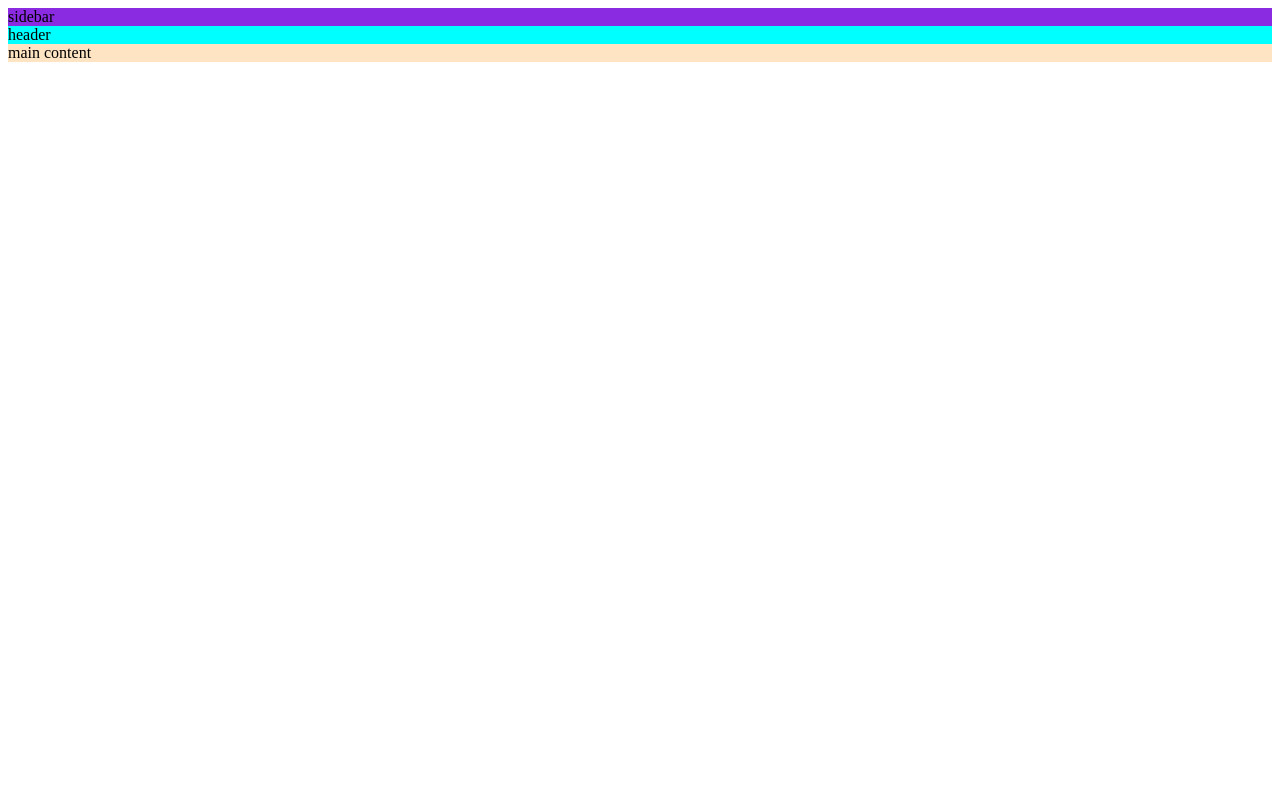
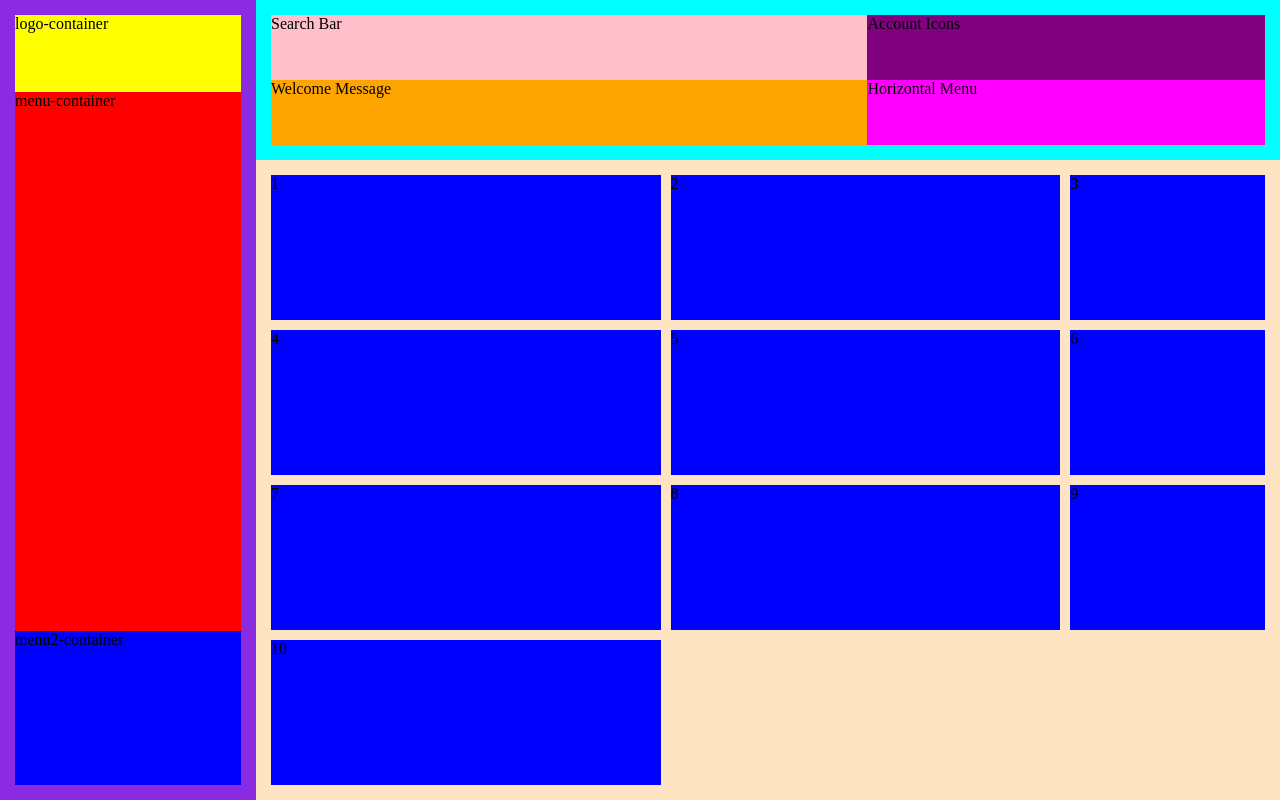
Before and after one commit to ftopalovski/odin-admin-dashboard, a plain HTML site: page index.html in a window 1280 px wide. Drawn offline with Linux system fonts and the light colour scheme.

Commit message:
finish layout

```diff
--- a/index.html
+++ b/index.html
@@ -9,9 +9,29 @@
 </head>
 <body>
     <div class="grid-box">
-        <div class="sidebar">sidebar</div>
-        <div class="header">header</div>
-        <div class="main-content">main content</div>
+        <div class="sidebar">
+            <div class="logo-container">logo-container</div>
+            <div class="menu-container">menu-container</div>
+            <div class="menu2-container">menu2-container</div>
+        </div>
+        <div class="header">
+            <div class="search-bar">Search Bar</div>
+            <div class="account-icons">Account Icons</div>
+            <div class="welcome-message">Welcome Message</div>
+            <div class="horizontal-menu">Horizontal Menu</div>
+        </div>
+        <div class="main-content">
+            <div class="class">1</div>
+            <div class="class">2</div>
+            <div class="class">3</div>
+            <div class="class">4</div>
+            <div class="class">5</div>
+            <div class="class">6</div>
+            <div class="class">7</div>
+            <div class="class">8</div>
+            <div class="class">9</div>
+            <div class="class">10</div>
+        </div>
     </div>
 </body>
 </html>
--- a/styles.css
+++ b/styles.css
@@ -1,15 +1,84 @@
+body {
+    min-height: 100vh;
+    display: grid;
+    margin: 0;
+}
+
 .grid-box {
     display: grid;
+    grid-template-columns: 1fr 4fr;
+    grid-template-rows: 1fr 1fr 1fr 1fr 1fr;
 }
 
 .header {
     background-color: aqua;
+    grid-area: 1 / 2 / 2 / 3;
+    padding: 15px;
+
+    display: grid;
+    grid-template-columns: repeat(10, 1fr);
+    grid-template-rows: repeat(2, 1fr);
+}
+
+.search-bar {
+    background-color: pink;
+    grid-area: 1 / 1 / 2 / 7;
+}
+
+.account-icons {
+    background-color: purple;
+    grid-area: 1 / 7 / 2 / 11;
+}
+
+.welcome-message {
+    background-color: orange;
+    grid-area: 2 / 1 / 3 / 7;
+}
+
+.horizontal-menu {
+    background-color: magenta;
+    grid-area: 2 / 7 / 3 / 11;
 }
 
 .sidebar {
     background-color: blueviolet;
+    grid-area: 1 / 1 / 6 / 2;
+    padding: 15px;
+
+    display: grid;
+    grid-template-rows: repeat(10, 1fr);
+
+}
+
+.menu-container {
+    background-color: red;
+    grid-area: 2 / 1 / 9 / 2;
+}
+
+.menu2-container {
+    background-color: blue;
+    grid-area: 9 / 1 / 11 / 2;
+}
+
+.logo-container {
+    background-color: yellow;
+    grid-area: 1 / 1 / 2 / 2;
 }
 
 .main-content {
     background-color: bisque;
+    grid-area: 2 / 2 / 6 / 3;
+
+    display: grid;
+    grid-template-rows: 1fr;
+    grid-template-columns: 2fr 2fr 1fr;
+    grid-auto-rows: 1fr;
+    padding: 15px;
+    gap: 10px;
+
 }
+
+.class {
+    background-color: blue;
+
+}
```
